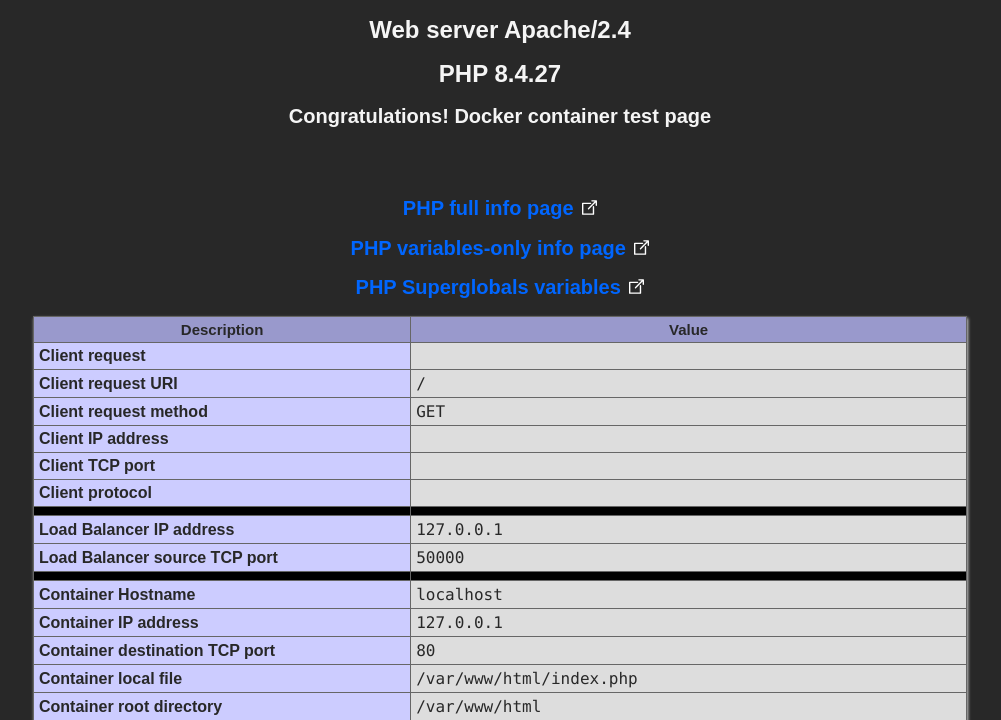
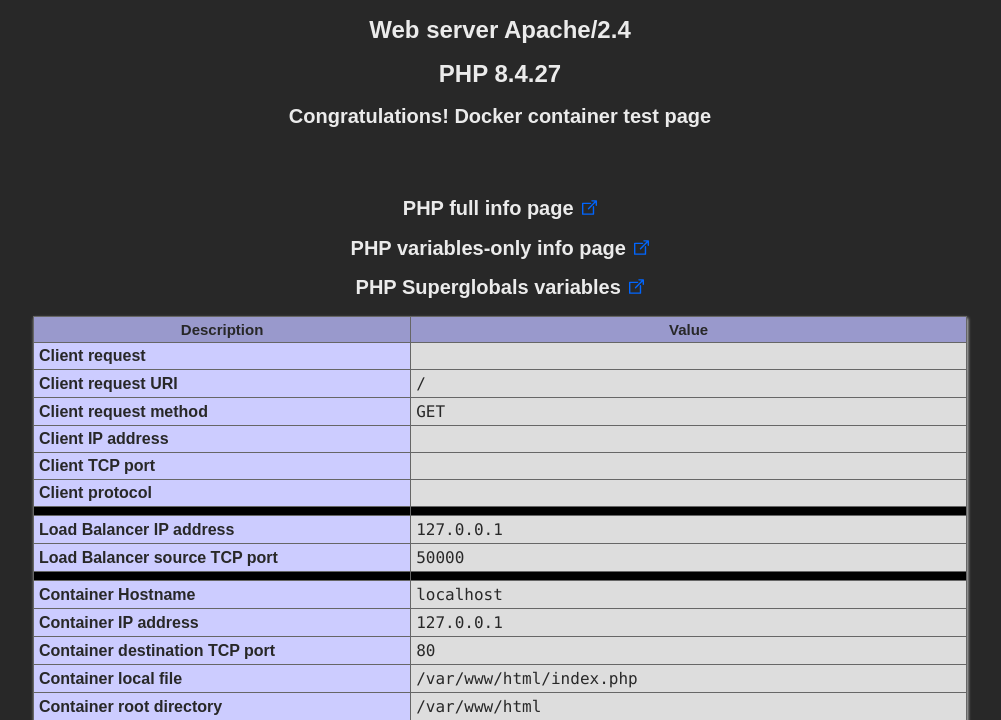
Before and after one commit to ddella/PHP8-Nginx, a PHP site: page / in a window 1280 px wide. Shown: the top 720 px of the page, without its empty margins (140-1141 px from the left). Run offline with PHP 8.4, Linux system fonts and the light colour scheme; data that the repository does not hold is empty.

Commit message:
Update index.php

```diff
--- a/www/index.php
+++ b/www/index.php
@@ -5,6 +5,11 @@ behind a load balancer.
 
 Icons taken from: https://www.svgrepo.com/svg/35710/external
 <img border="0" alt="test" src="images/external-svgrepo-com.svg" width="10" height="10">
+
+Filter color from:
+https://stackoverflow.com/questions/22252472/how-to-change-the-color-of-an-svg-element
+https://codepen.io/sosuke/pen/Pjoqqp
+
 */
 
 echo <<<END
@@ -42,8 +47,14 @@ echo <<<END
      .center th {text-align: center !important;}
      td, th {border: 1px solid #666; font-size: 75%; vertical-align: baseline; padding: 4px 5px;}
      th {position: sticky; top: 0; background: inherit;}
-     h1 {font-size: 150%;}
-     h2 {font-size: 125%;}
+     h1 {
+        font-size: 150%;
+        color: #ebebeb;
+     }
+     h2 {
+        font-size: 125%;
+        color: #ebebeb;
+     }
      .p {text-align: left;}
      /* Left column */
      .e {font-size: 100%;background-color: #ccf; color: #282828; width: 200px; font-weight: bold;}
@@ -55,11 +66,21 @@ echo <<<END
      .bl {background-color: #000000; color: #000000;}
      img {float: right; border: 0;}
      hr {width: 934px; background-color: #ccc; border: 0; height: 1px;}
-     #extlink  {
+     .extlink  {
       float: none;
       margin: 0 0 0 3px;
-      filter: invert(100%);
+      filter: invert(50%);
+      filter: invert(21%) sepia(100%) saturate(2518%) hue-rotate(212deg) brightness(105%) contrast(107%);
+      width: 15px;
+      height: 15px;
      }
+
+     .extlink:hover  {
+      float: none;
+      margin: 0 0 0 3px;
+      filter: invert(68%) sepia(28%) saturate(2515%) hue-rotate(189deg) brightness(104%) contrast(101%);
+     }
+
    </style></head>
 <body>
    <div class="center">
@@ -68,12 +89,14 @@ END;
       echo '<h1>PHP ' . phpversion() . '</h1>';
 echo <<<END
       <h2>Congratulations! Docker container test page</h2><br><br>
-      <h2><a href="phpinfo.php" target="_blank">PHP full info page
-      <img src="images/external-svgrepo-com.svg" width="15" height="15" id="extlink"/></a></h2>
-      <h2><a href="phpvariables.php" target="_blank">PHP variables-only info page
-      <img src="images/external-svgrepo-com.svg" width="15" height="15" id="extlink"/></a></h2>
-      <h2><a href="superglobals.php" target="_blank">PHP Superglobals variables
-      <img src="images/external-svgrepo-com.svg" width="15" height="15" id="extlink"/></a></h2>
+
+      <h2>PHP full info page<a href="phpinfo.php" target="_blank">
+      <img src="images/external-svgrepo-com.svg" class="extlink"/></a></h2>
+
+      <h2>PHP variables-only info page<a href="phpvariables.php" target="_blank">
+      <img src="images/external-svgrepo-com.svg" class="extlink"/></a></h2>
+      <h2>PHP Superglobals variables<a href="superglobals.php" target="_blank">
+      <img src="images/external-svgrepo-com.svg" class="extlink"/></a></h2>
 <table>
 <tr class=h><th>Description</th><th>Value</th></tr>
 END;
```
